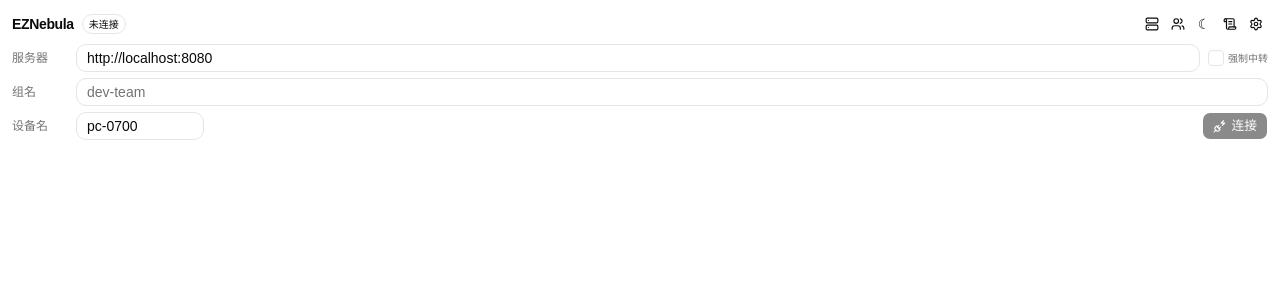
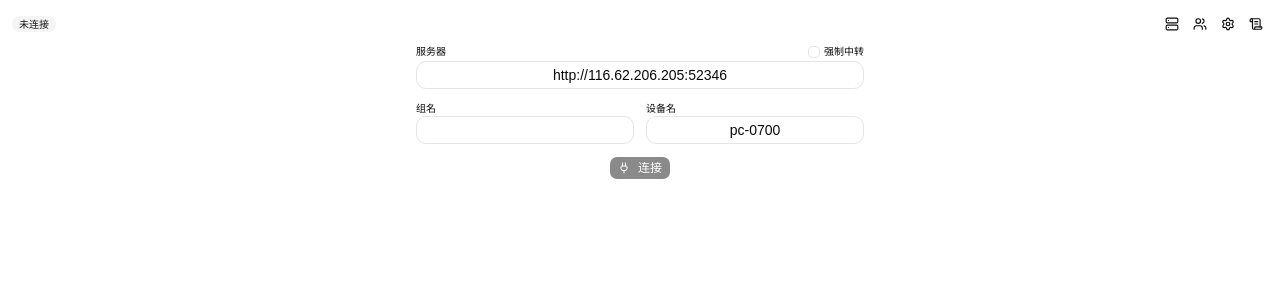
Before and after one commit to Jayczee/eznebula, a React (Vite) app in the folder eznebula-frontend/: page / in a window 1280 px wide. Shown: the top 300 px of the page. Built offline with nearby package versions, Linux system fonts and the light colour scheme.

Commit message:
ui: match anyn2n layout — badges, spacing, traffic bar

```diff
--- a/eznebula-frontend/src/App.tsx
+++ b/eznebula-frontend/src/App.tsx
@@ -1,30 +1,24 @@
 import { useState, useEffect, useCallback } from "react"
 import { Button } from "@/components/ui/button"
+import { Input } from "@/components/ui/input"
+import { Label } from "@/components/ui/label"
+import { Checkbox } from "@/components/ui/checkbox"
 import { Badge } from "@/components/ui/badge"
-import { Input } from "@/components/ui/input"
-import { Checkbox } from "@/components/ui/checkbox"
-import {
-  Dialog, DialogContent, DialogHeader, DialogTitle, DialogFooter,
-} from "@/components/ui/dialog"
-import { ScrollText, Users, PlugZap, Server, Settings, Loader2 } from "lucide-react"
+import { Dialog, DialogContent, DialogHeader, DialogTitle, DialogFooter } from "@/components/ui/dialog"
+import { ScrollText, Users, Plug, PlugZap, Server, Settings, ArrowUp, ArrowDown } from "lucide-react"
 import { eznebulaApi, type NetworkStatus, type NetworkStats } from "@/lib/api"
-import { useTheme } from "@/components/theme-provider"
 
 type ConnState = "idle" | "connecting" | "connected" | "stopping"
 
-function formatBytes(b: number) {
+function fmtBytes(b: number) {
   if (b >= 1_073_741_824) return `${(b / 1_073_741_824).toFixed(1)} GB`
   if (b >= 1_048_576) return `${(b / 1_048_576).toFixed(1)} MB`
-  if (b >= 1024) return `${(b / 1024).toFixed(1)} KB`
+  if (b >= 1024) return `${(b / 1024).toFixed(0)} KB`
   return `${b} B`
 }
 
-function formatSpeed(bps: number) {
-  return `${formatBytes(bps)}/s`
-}
-
 export default function App() {
-  const [serverUrl, setServerUrl] = useState("http://localhost:8080")
+  const [serverUrl, setServerUrl] = useState("http://116.62.206.205:52346")
   const [groupName, setGroupName] = useState("")
   const [clientName, setClientName] = useState(() => {
     const t = new Date()
@@ -38,22 +32,18 @@ export default function App() {
   const [speedRx, setSpeedRx] = useState(0)
   const [speedTx, setSpeedTx] = useState(0)
 
-  // Error dialog
   const [errorOpen, setErrorOpen] = useState(false)
   const [errorTitle, setErrorTitle] = useState("")
   const [errorMessage, setErrorMessage] = useState("")
 
-  const { setTheme, theme: resolvedTheme } = useTheme()
-
   const isConnected = connState === "connected"
   const isConnecting = connState === "connecting"
+  const isStopping = connState === "stopping"
   const idle = connState === "idle"
-  const canConnect = serverUrl.trim() && groupName.trim() && idle
+  const canConnect = !serverUrl.trim() || !groupName.trim() ? false : idle
 
   const showError = useCallback((title: string, msg: string) => {
-    setErrorTitle(title)
-    setErrorMessage(msg)
-    setErrorOpen(true)
+    setErrorTitle(title); setErrorMessage(msg); setErrorOpen(true)
   }, [])
 
   useEffect(() => {
@@ -61,10 +51,7 @@ export default function App() {
     const t = setInterval(async () => {
       try {
         const [s, st] = await Promise.all([eznebulaApi.getStatus(), eznebulaApi.getNetworkStats()])
-        setStatus(s)
-        setStats(st)
-        setSpeedRx(st.rx_speed)
-        setSpeedTx(st.tx_speed)
+        setStatus(s); setStats(st); setSpeedRx(st.rx_speed); setSpeedTx(st.tx_speed)
       } catch { /* ignore */ }
     }, 1000)
     return () => clearInterval(t)
@@ -80,116 +67,125 @@ export default function App() {
         client_name: clientName.trim() || "eznebula-node",
       })
       setConnState("connected")
-      const s = await eznebulaApi.getStatus()
-      setStatus(s)
-    } catch (e: any) {
-      showError("连接失败", String(e))
-      setConnState("idle")
-    }
+      const s = await eznebulaApi.getStatus(); setStatus(s)
+    } catch (e: any) { showError("连接失败", String(e)); setConnState("idle") }
   }, [serverUrl, groupName, clientName, showError])
 
   const handleDisconnect = useCallback(async () => {
     setConnState("stopping")
-    try {
-      await eznebulaApi.disconnectNetwork()
-    } catch (e: any) {
-      showError("断开失败", String(e))
-    } finally {
-      setConnState("idle")
-      setStatus(null); setStats(null); setSpeedRx(0); setSpeedTx(0)
-    }
+    try { await eznebulaApi.disconnectNetwork() }
+    catch (e: any) { showError("断开失败", String(e)) }
+    finally { setConnState("idle"); setStatus(null); setStats(null); setSpeedRx(0); setSpeedTx(0) }
   }, [showError])
 
   return (
-    <div className="flex flex-col h-screen gap-2 p-3 select-none">
-      {/* ---- Title bar ---- */}
+    <div className="h-screen bg-background p-3 flex flex-col gap-2">
+      {/* ---- 标题栏 ---- */}
       <div className="flex items-center justify-between">
         <div className="flex items-center gap-2">
-          <span className="text-sm font-semibold tracking-tight">EZNebula</span>
-          {idle && <Badge variant="outline" className="h-5 px-1.5 text-[10px]">未连接</Badge>}
-          {isConnecting && (
-            <Badge variant="secondary" className="h-5 px-1.5 text-[10px] gap-1">
-              <Loader2 className="size-2.5 animate-spin" />连接中
+          {isConnected ? (
+            <Badge className="text-[10px] h-4 px-1.5 bg-green-600">已连接</Badge>
+          ) : isConnecting || isStopping ? (
+            <Badge className="text-[10px] h-4 px-1.5" variant="secondary">
+              {isConnecting ? "启动中" : "断开中"}
             </Badge>
+          ) : (
+            <Badge className="text-[10px] h-4 px-1.5" variant="secondary">未连接</Badge>
           )}
-          {isConnected && <Badge className="h-5 px-1.5 text-[10px] bg-emerald-500 hover:bg-emerald-500">已连接</Badge>}
         </div>
-        <div className="flex items-center gap-0.5">
-          <Button variant="ghost" size="icon" className="size-6"><Server className="size-3.5" /></Button>
-          <Button variant="ghost" size="icon" className="size-6"><Users className="size-3.5" /></Button>
-          <Button variant="ghost" size="icon" className="size-6"
-            onClick={() => setTheme(resolvedTheme === "dark" ? "light" : "dark")}>
-            {resolvedTheme === "dark" ? "☀" : "☾"}
+        <div className="flex items-center gap-1">
+          <Button variant="ghost" size="icon-xs" title="服务器列表">
+            <Server className="size-3.5" />
           </Button>
-          <Button variant="ghost" size="icon" className="size-6"><ScrollText className="size-3.5" /></Button>
-          <Button variant="ghost" size="icon" className="size-6"><Settings className="size-3.5" /></Button>
+          <Button variant="ghost" size="icon-xs" title="在线客户端">
+            <Users className="size-3.5" />
+          </Button>
+          <Button variant="ghost" size="icon-xs" title="设置">
+            <Settings className="size-3.5" />
+          </Button>
+          <Button variant="ghost" size="icon-xs" title="运行日志">
+            <ScrollText className="size-3.5" />
+          </Button>
         </div>
       </div>
 
-      {/* ---- Connection form ---- */}
-      <div className="flex flex-col gap-1.5">
-        <div className="flex items-center gap-2">
-          <span className="text-xs text-muted-foreground w-14 shrink-0">服务器</span>
-          <Input value={serverUrl} onChange={e => setServerUrl(e.target.value)}
-            disabled={!idle} className="flex-1 h-7 text-xs" placeholder="http://server:8080" />
-          <div className="flex items-center gap-1 shrink-0">
-            <Checkbox id="relay" checked={forceRelay} onCheckedChange={(v: any) => setForceRelay(!!v)} disabled={!idle} />
-            <label htmlFor="relay" className="text-[10px] text-muted-foreground cursor-pointer">强制中转</label>
+      {/* ---- 配置区 ---- */}
+      <div className="flex flex-col gap-3">
+        {/* 服务器地址 */}
+        <div className="w-full max-w-md mx-auto">
+          <div className="flex items-center justify-between mb-0.5">
+            <Label className="text-[10px]">服务器</Label>
+            <div className="flex items-center gap-1">
+              <Checkbox id="force-relay" checked={forceRelay} onCheckedChange={c => setForceRelay(c === true)}
+                disabled={!idle} className="h-3 w-3" />
+              <Label htmlFor="force-relay" className="text-[10px] cursor-pointer whitespace-nowrap">强制中转</Label>
+            </div>
+          </div>
+          <Input
+            placeholder="http://server:52346"
+            value={serverUrl}
+            onChange={e => setServerUrl(e.target.value)}
+            disabled={!idle}
+            className="h-7 text-xs text-center"
+          />
+        </div>
+
+        {/* 组名和设备名 - 一行 */}
+        <div className="w-full max-w-md mx-auto flex items-end gap-3">
+          <div className="flex-1">
+            <Label className="text-[10px]">组名</Label>
+            <Input placeholder="" value={groupName} onChange={e => setGroupName(e.target.value)}
+              disabled={!idle} className="h-7 text-xs text-center" />
+          </div>
+          <div className="flex-1">
+            <Label className="text-[10px]">设备名</Label>
+            <Input placeholder="" value={clientName} onChange={e => setClientName(e.target.value)}
+              disabled={!idle} className="h-7 text-xs text-center" />
           </div>
         </div>
-        <div className="flex items-center gap-2">
-          <span className="text-xs text-muted-foreground w-14 shrink-0">组名</span>
-          <Input value={groupName} onChange={e => setGroupName(e.target.value)}
-            disabled={!idle} className="flex-1 h-7 text-xs" placeholder="dev-team" />
-        </div>
-        <div className="flex items-center gap-2">
-          <span className="text-xs text-muted-foreground w-14 shrink-0">设备名</span>
-          <Input value={clientName} onChange={e => setClientName(e.target.value)}
-            disabled={!idle} className="w-32 h-7 text-xs" />
-          <div className="flex-1" />
-          {idle && (
-            <Button size="sm" className="h-7 gap-1" disabled={!canConnect} onClick={handleConnect}>
-              <PlugZap className="size-3.5" />连接
+
+        {/* 连接按钮 - 居中 */}
+        <div className="w-full max-w-md mx-auto flex justify-center">
+          {isConnected && !isStopping ? (
+            <Button onClick={handleDisconnect} variant="destructive" size="xs">
+              <PlugZap className="size-3 mr-1" />断开
             </Button>
-          )}
-          {isConnecting && (
-            <Button size="sm" className="h-7 gap-1" disabled>
-              <Loader2 className="size-3.5 animate-spin" />连接中
+          ) : isStopping ? (
+            <Button disabled size="xs" variant="outline">断开中...</Button>
+          ) : isConnecting ? (
+            <Button onClick={handleDisconnect} variant="secondary" size="xs">
+              <Plug className="size-3 mr-1 animate-pulse" />取消
             </Button>
-          )}
-          {isConnected && (
-            <Button size="sm" variant="destructive" className="h-7" onClick={handleDisconnect}>断开</Button>
+          ) : (
+            <Button onClick={handleConnect} disabled={!canConnect} size="xs">
+              <Plug className="size-3 mr-1" />连接
+            </Button>
           )}
         </div>
       </div>
 
-      {/* ---- Status bar ---- */}
-      {isConnected && status && (
-        <div className="flex items-center gap-3 text-[10px] text-muted-foreground border-t pt-2">
-          <span>IP: <span className="font-mono text-foreground">{status.virtual_ip}</span></span>
-          <span>组: <span className="text-foreground">{status.group_name}</span></span>
-          <span className="text-emerald-500">↓ {formatSpeed(speedRx)}</span>
-          <span className="text-blue-500">↑ {formatSpeed(speedTx)}</span>
+      {/* ---- 流量监控 ---- */}
+      {isConnected && (
+        <div className="border-t pt-1.5 flex items-center gap-2 text-[10px]">
+          <span className="flex items-center gap-0.5 text-green-600 shrink-0" title="总接收字节">
+            <ArrowDown className="size-3" />{fmtBytes(stats?.rx_bytes ?? 0)}
+          </span>
+          <span className="flex items-center gap-0.5 text-blue-600 shrink-0" title="总发送字节">
+            <ArrowUp className="size-3" />{fmtBytes(stats?.tx_bytes ?? 0)}
+          </span>
+          <span className="text-muted-foreground shrink-0">
+            {status?.virtual_ip ?? ""}
+          </span>
+          <span className="text-green-600 shrink-0 font-semibold">
+            {fmtBytes(speedRx)}/s
+          </span>
+          <span className="text-blue-600 shrink-0 font-semibold">
+            {fmtBytes(speedTx)}/s
+          </span>
         </div>
       )}
 
-      {/* ---- Traffic stats ---- */}
-      {isConnected && stats && (
-        <div className="grid grid-cols-2 gap-2 border-t pt-2">
-          <div>
-            <div className="text-[10px] text-muted-foreground">接收</div>
-            <div className="text-xs font-mono font-medium text-emerald-500">{formatSpeed(stats.rx_speed)}</div>
-            <div className="text-[10px] text-muted-foreground">总计 {formatBytes(stats.rx_bytes)}</div>
-          </div>
-          <div>
-            <div className="text-[10px] text-muted-foreground">发送</div>
-            <div className="text-xs font-mono font-medium text-blue-500">{formatSpeed(stats.tx_speed)}</div>
-            <div className="text-[10px] text-muted-foreground">总计 {formatBytes(stats.tx_bytes)}</div>
-          </div>
-        </div>
-      )}
-
-      {/* ---- Error Dialog ---- */}
+      {/* ---- 错误弹窗 ---- */}
       <Dialog open={errorOpen} onOpenChange={setErrorOpen}>
         <DialogContent className="max-w-sm" onInteractOutside={(e: any) => e.preventDefault()}>
           <DialogHeader>
@@ -199,7 +195,7 @@ export default function App() {
             {errorMessage}
           </div>
           <DialogFooter>
-            <Button size="sm" onClick={() => setErrorOpen(false)}>确认</Button>
+            <Button size="xs" onClick={() => setErrorOpen(false)}>确认</Button>
           </DialogFooter>
         </DialogContent>
       </Dialog>
```
